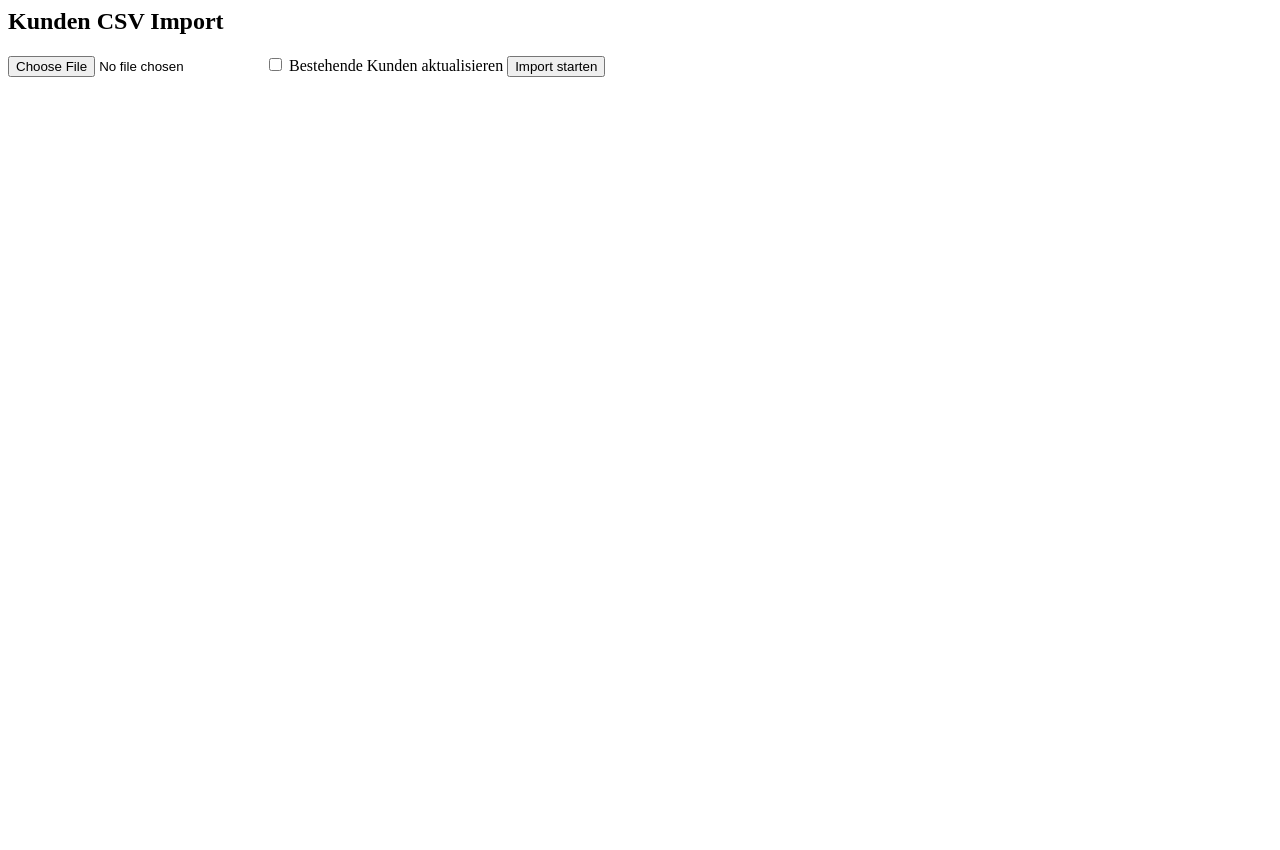
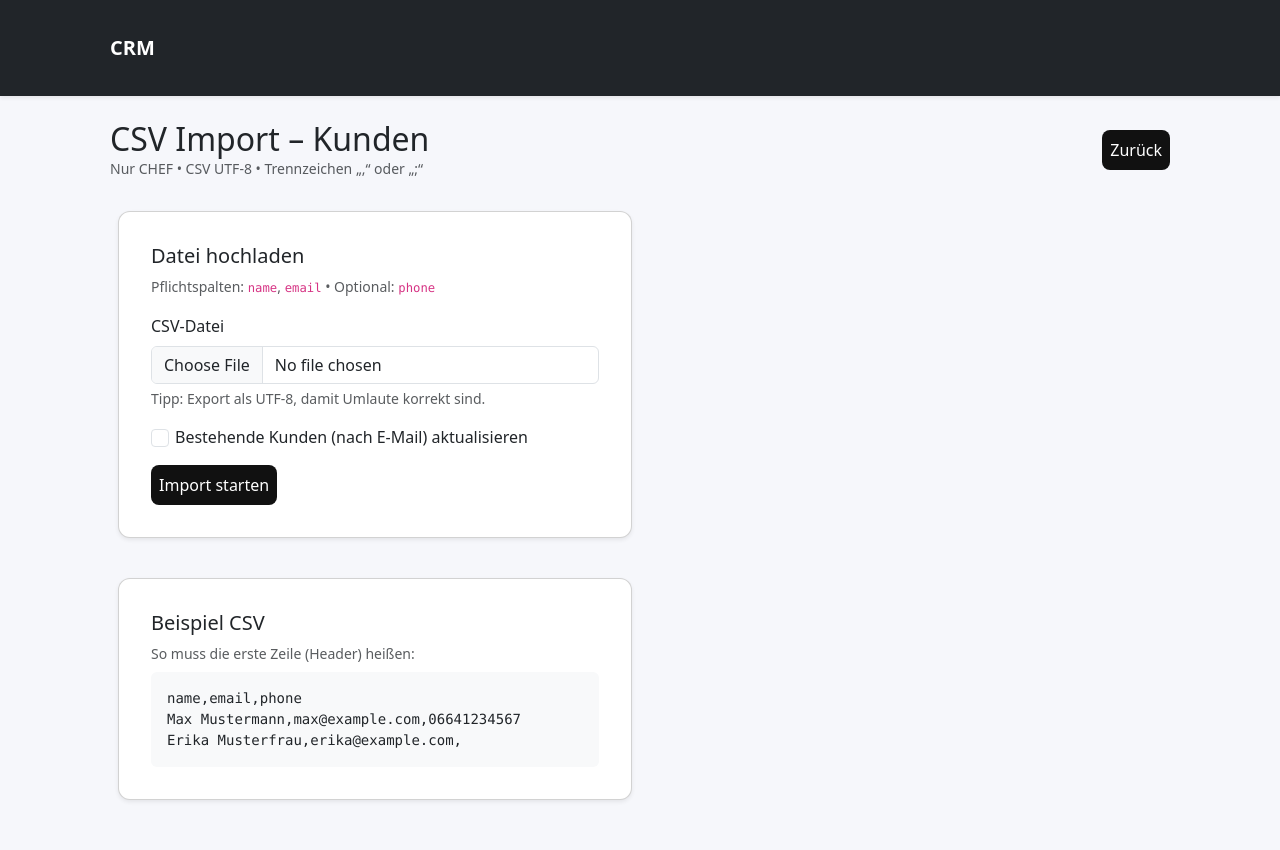
Before and after one commit to mghafoori25/flask_crm_mGH, a Python web app: template templates/import.html in a window 1280 px wide. Before the commit the page ends 77 px from the top, so only its background shows below. Run offline with Jinja, Linux system fonts and the light colour scheme; the template is opened without the code that fills it, so the values that code supplies are empty.

Commit message:
HTML verbessert import

```diff
--- a/templates/import.html
+++ b/templates/import.html
@@ -1,17 +1,116 @@
-<h2>Kunden CSV Import</h2>
+{% extends "base.html" %}
+{% block content %}
 
-<form method="POST" enctype="multipart/form-data">
-    <input type="file" name="file" accept=".csv" required>
-    <label>
-        <input type="checkbox" name="update_existing">
-        Bestehende Kunden aktualisieren
-    </label>
-    <button type="submit">Import starten</button>
-</form>
+<div class="d-flex align-items-center justify-content-between mb-3">
+  <div>
+    <h2 class="mb-0">CSV Import – Kunden</h2>
+    <div class="text-muted small">Nur CHEF • CSV UTF-8 • Trennzeichen „,“ oder „;“</div>
+  </div>
+  <a class="btn btn-outline-secondary" href="{{ url_for('main.index') }}">Zurück</a>
+</div>
+
+<div class="row g-3">
+  <!-- Upload Card -->
+  <div class="col-lg-6">
+    <div class="card shadow-sm">
+      <div class="card-body">
+        <h5 class="card-title">Datei hochladen</h5>
+        <p class="text-muted small mb-3">
+          Pflichtspalten: <code>name</code>, <code>email</code> • Optional: <code>phone</code>
+        </p>
+
+        <form method="POST" enctype="multipart/form-data">
+          <div class="mb-3">
+            <label class="form-label">CSV-Datei</label>
+            <input class="form-control" type="file" name="file" accept=".csv" required>
+            <div class="form-text">Tipp: Export als UTF-8, damit Umlaute korrekt sind.</div>
+          </div>
+
+          <div class="form-check mb-3">
+            <input class="form-check-input" type="checkbox" name="update_existing" id="update_existing">
+            <label class="form-check-label" for="update_existing">
+              Bestehende Kunden (nach E-Mail) aktualisieren
+            </label>
+          </div>
+
+          <button class="btn btn-primary" type="submit">Import starten</button>
+        </form>
+      </div>
+    </div>
+  </div>
+
+  <!-- Example Card -->
+  <div class="col-lg-6">
+    <div class="card shadow-sm">
+      <div class="card-body">
+        <h5 class="card-title">Beispiel CSV</h5>
+        <p class="text-muted small mb-2">So muss die erste Zeile (Header) heißen:</p>
+<pre class="bg-light p-3 rounded small mb-0">name,email,phone
+Max Mustermann,max@example.com,06641234567
+Erika Musterfrau,erika@example.com,</pre>
+      </div>
+    </div>
+  </div>
+</div>
 
 {% if result %}
-    <hr>
-    <p>Importiert: {{ result.imported }}</p>
-    <p>Aktualisiert: {{ result.updated }}</p>
-    <p>Übersprungen: {{ result.skipped }}</p>
+  <div class="card shadow-sm mt-4">
+    <div class="card-body">
+      <h5 class="card-title">Ergebnis</h5>
+
+      <div class="row text-center g-2">
+        <div class="col-6 col-md-3">
+          <div class="p-2 bg-light rounded">
+            <div class="small text-muted">Importiert</div>
+            <div class="h4 mb-0">{{ result.imported }}</div>
+          </div>
+        </div>
+        <div class="col-6 col-md-3">
+          <div class="p-2 bg-light rounded">
+            <div class="small text-muted">Aktualisiert</div>
+            <div class="h4 mb-0">{{ result.updated }}</div>
+          </div>
+        </div>
+        <div class="col-6 col-md-3">
+          <div class="p-2 bg-light rounded">
+            <div class="small text-muted">Übersprungen</div>
+            <div class="h4 mb-0">{{ result.skipped }}</div>
+          </div>
+        </div>
+        <div class="col-6 col-md-3">
+          <div class="p-2 bg-light rounded">
+            <div class="small text-muted">Fehler</div>
+            <div class="h4 mb-0">{{ result.errors|length if result.errors is defined else 0 }}</div>
+          </div>
+        </div>
+      </div>
+
+      {% if result.errors is defined and result.errors %}
+        <hr>
+        <h6 class="mb-2">Fehlerdetails</h6>
+        <div class="table-responsive">
+          <table class="table table-sm align-middle">
+            <thead>
+              <tr>
+                <th>Zeile</th><th>Feld</th><th>Problem</th><th>Wert</th>
+              </tr>
+            </thead>
+            <tbody>
+              {% for e in result.errors %}
+              <tr>
+                <td>{{ e.row }}</td>
+                <td><code>{{ e.field }}</code></td>
+                <td>{{ e.message }}</td>
+                <td class="text-muted"><code>{{ e.value }}</code></td>
+              </tr>
+              {% endfor %}
+            </tbody>
+          </table>
+        </div>
+      {% endif %}
+
+    </div>
+  </div>
 {% endif %}
+
+{% endblock %}
```
